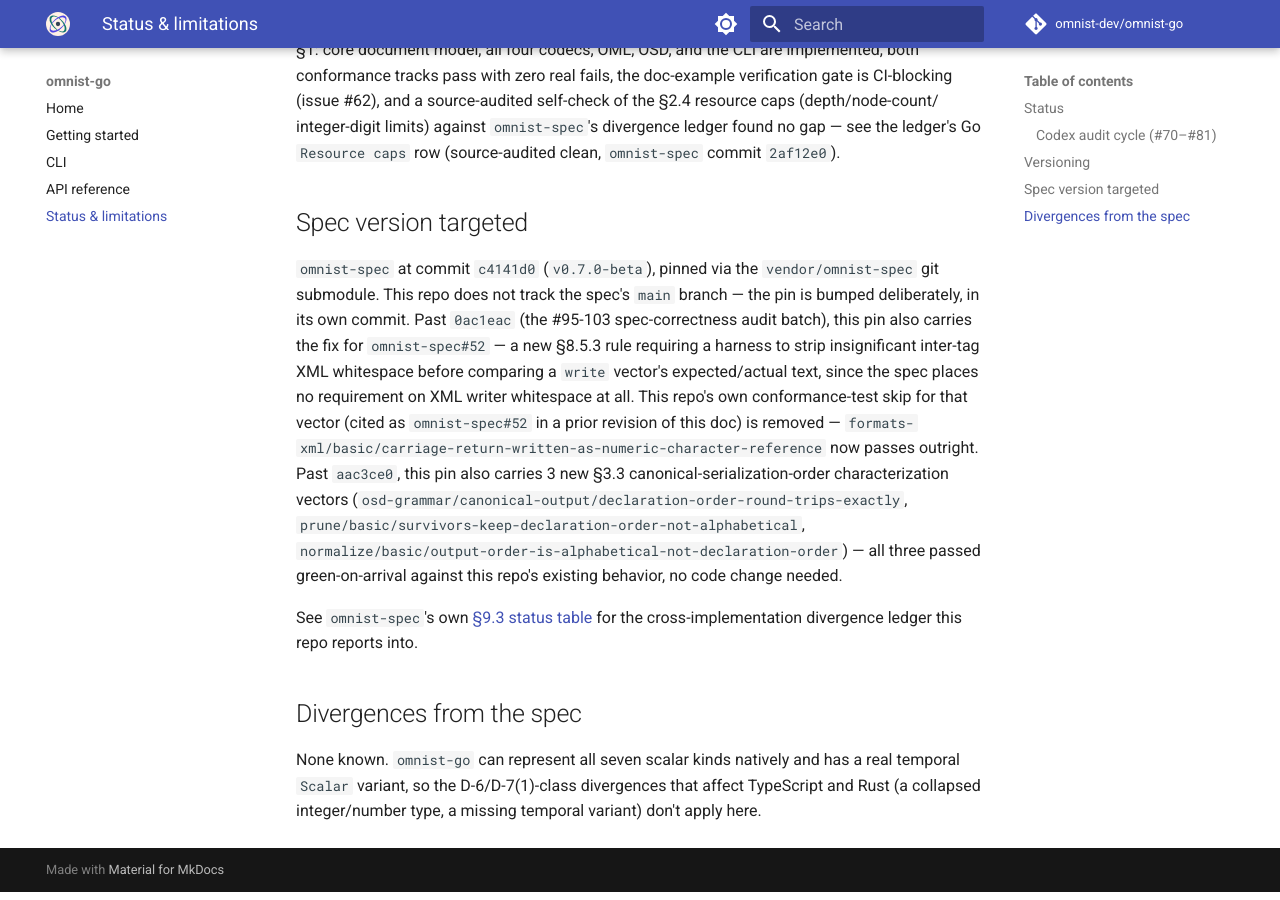
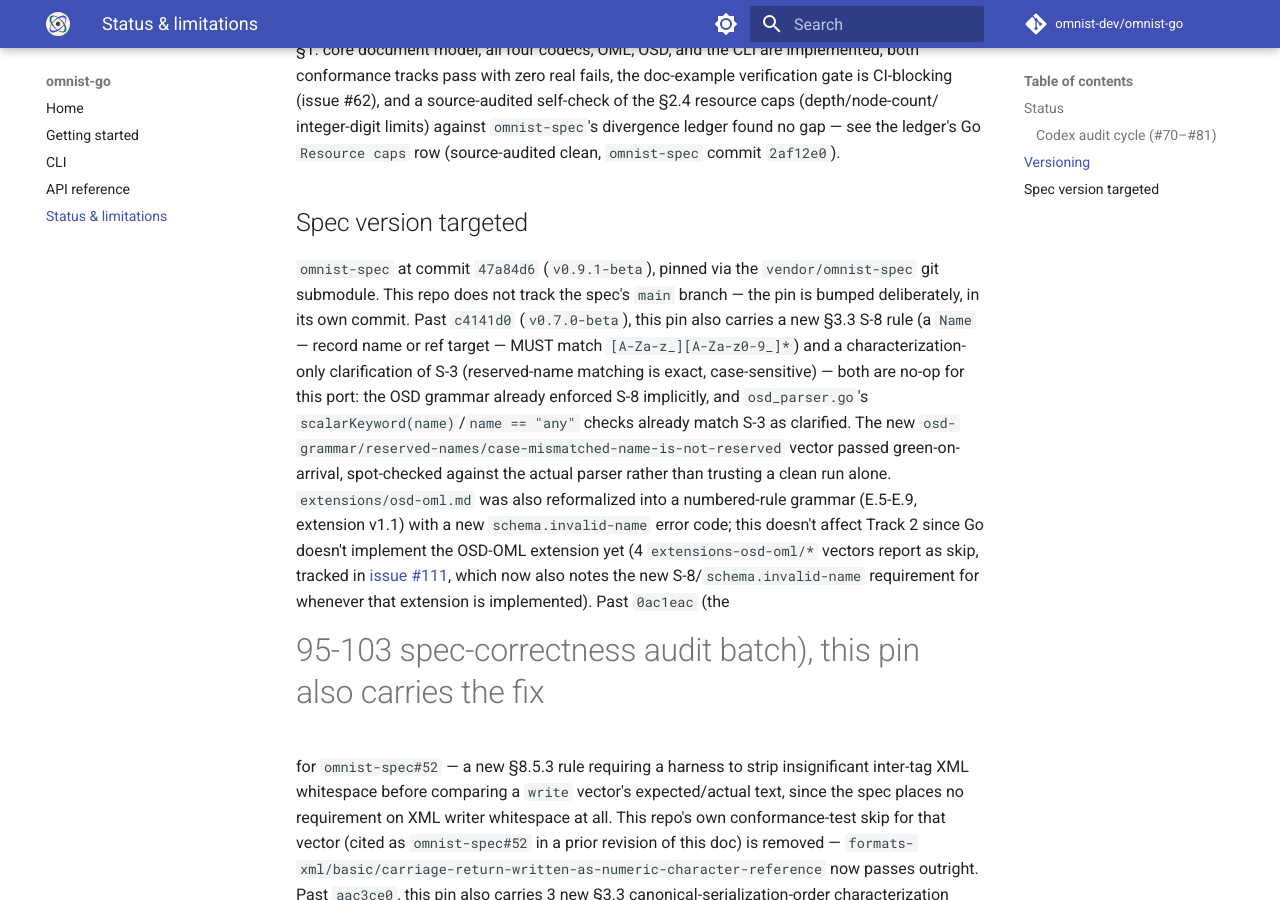
Before and after one commit to omnist-dev/omnist-go, an MkDocs documentation site: the page built from docs/limitations.md, in a window 1280 px wide and 900 px high, scrolled down 2130 px. Built offline with MkDocs 1.6.1 and Material for MkDocs 9.7.7, drawn with Linux system fonts in a browser that asks for light colours; comment, search, counter and statistics services are not loaded; some of the changed text lies outside the part shown.

Commit message:
Bump omnist-spec submodule pin to v0.9.1-beta (#115)
New in this pin: Sec3.3 S-8 (a `Name` -- record name or ref target -- MUST
match `[A-Za-z_][A-Za-z0-9_]*`) and a characterization-only clarification
of S-3 (reserved-name matching is exact, case-sensitive). Both are no-op
for this port -- confirmed by reading the actual source, not assumed:
osd_lexer.go's `reOSDName` already enforces the S-8 pattern for OSD
identifiers, and osd_parser.go's `scalarKeyword(name)`/`name == "any"`
checks already do exact case-sensitive comparison for S-3. The new
`osd-grammar/reserved-names/case-mismatched-name-is-not-reserved` vector
passed green-on-arrival; spot-checked its exact JSON content against the
parser directly rather than trusting a clean harness run alone.

`extensions/osd-oml.md` was also reformalized into a numbered-rule
grammar (E.5-E.9, extension v1.1) with a new `schema.invalid-name` error
code, adding 4 more `extensions-osd-oml/*` vectors (24 -> 28) -- all
report as skip, not fail, since this port doesn't implement the OSD-OML
extension yet (issue #111, now updated with a note on the new S-8/
`schema.invalid-name` requirement for whenever it's implemented).

Track 2 conformance: 175 pass / 0 fail / 29 skip of 204 vectors (was 174/
0/25 of 199). No library API or observable behavior changed -- purely a
submodule pin bump and docs update, no version bump per CONTRIBUTING.md
Sec1 (nothing here touches the public contract).

Verified: go build/vet/test, golangci-lint (0 issues), gofmt (no new
drift vs previous main baseline), check_doc_examples (44/5, unchanged),
character-corruption check (clean), TestSpecVersionMatchesSubmodule
(pass), and a direct read of the new vector's JSON content and the
parser's actual reserved-name/identifier logic.

Co-authored-by: Thomas Lee <yautat@gmail.com>
Co-authored-by: Claude Sonnet 5 <noreply@anthropic.com>

```diff
--- a/docs/limitations.md
+++ b/docs/limitations.md
@@ -17,8 +17,8 @@ conformance harness, and fuzz tests on every reader (`go test -fuzz`).
 
 Track 2 ([`tools/conformance/`](https://github.com/omnist-dev/omnist-go/tree/main/tools/conformance),
 JSON-vector, run against `omnist-spec`'s `test-suite/`) currently reports
-**174 pass / 0 fail / 25 skip** of 199 vectors (`omnist-spec` v0.7.0-beta
-pin). 24 of those 25 skips are the new OSD-OML extension
+**175 pass / 0 fail / 29 skip** of 204 vectors (`omnist-spec` v0.9.1-beta
+pin). 28 of those 29 skips are the OSD-OML extension
 (`parse_schema_oml`/`write_schema_oml`) — not yet implemented in this
 port, cited honestly per §9.5 rather than crashing or failing the
 driver; see [issue #111](https://github.com/omnist-dev/omnist-go/issues/111)
@@ -102,16 +102,33 @@ gap — see the ledger's Go `Resource caps` row (source-audited clean,
 
 ## Spec version targeted
 
-`omnist-spec` at commit `c4141d0` (`v0.7.0-beta`), pinned via the
+`omnist-spec` at commit `47a84d6` (`v0.9.1-beta`), pinned via the
 `vendor/omnist-spec` git submodule. This repo does
 not track the spec's `main` branch — the pin is bumped deliberately, in
-its own commit. Past `0ac1eac` (the #95-103 spec-correctness audit
-batch), this pin also carries the fix for `omnist-spec#52` — a new
-§8.5.3 rule requiring a harness to strip insignificant inter-tag XML
-whitespace before comparing a `write` vector's expected/actual text,
-since the spec places no requirement on XML writer whitespace at all.
-This repo's own conformance-test skip for that vector (cited as
-`omnist-spec#52` in a prior revision of this doc) is removed —
+its own commit. Past `c4141d0` (`v0.7.0-beta`), this pin also carries a
+new §3.3 S-8 rule (a `Name` — record name or ref target — MUST match
+`[A-Za-z_][A-Za-z0-9_]*`) and a characterization-only clarification of
+S-3 (reserved-name matching is exact, case-sensitive) — both are
+no-op for this port: the OSD grammar already enforced S-8 implicitly,
+and `osd_parser.go`'s `scalarKeyword(name)`/`name == "any"` checks
+already match S-3 as clarified. The new
+`osd-grammar/reserved-names/case-mismatched-name-is-not-reserved`
+vector passed green-on-arrival, spot-checked against the actual
+parser rather than trusting a clean run alone. `extensions/osd-oml.md`
+was also reformalized into a numbered-rule grammar (E.5-E.9, extension
+v1.1) with a new `schema.invalid-name` error code; this doesn't affect
+Track 2 since Go doesn't implement the OSD-OML extension yet (4
+`extensions-osd-oml/*` vectors report as skip, tracked in
+[issue #111](https://github.com/omnist-dev/omnist-go/issues/111),
+which now also notes the new S-8/`schema.invalid-name` requirement
+for whenever that extension is implemented). Past `0ac1eac` (the
+#95-103 spec-correctness audit batch), this pin also carries the fix
+for `omnist-spec#52` — a new §8.5.3 rule requiring a harness to strip
+insignificant inter-tag XML whitespace before comparing a `write`
+vector's expected/actual text, since the spec places no requirement on
+XML writer whitespace at all. This repo's own conformance-test skip
+for that vector (cited as `omnist-spec#52` in a prior revision of this
+doc) is removed —
 `formats-xml/basic/carriage-return-written-as-numeric-character-reference`
 now passes outright. Past `aac3ce0`, this pin also carries 3 new §3.3
 canonical-serialization-order characterization vectors
```
Also changed, not shown: 1 other file.
